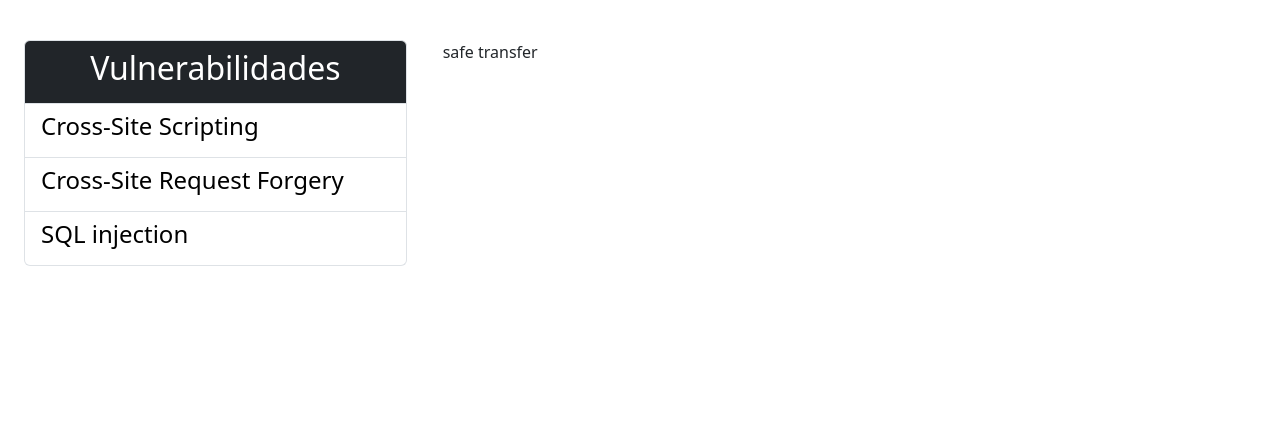
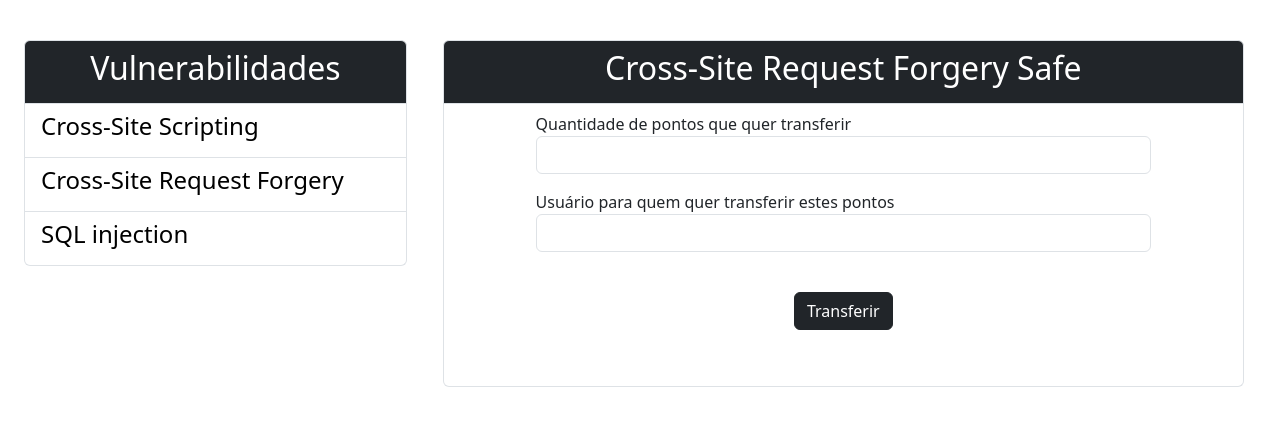
Before and after one commit to Lucas-Vini/vul-flask, a Flask app: page /cross_site_request_forgery_safe in a window 1280 px wide. Shown: the part 56-482 px from the top of the page. Run offline with Flask 3, Linux system fonts and the light colour scheme; the visitor is signed in with stand-in values (Sample User, id 1); some libraries are stand-ins or nearby versions.

Commit message:
safe transfer forms

```diff
--- a/app/templates/cross_site_request_forgery_safe.html
+++ b/app/templates/cross_site_request_forgery_safe.html
@@ -1,5 +1,42 @@
 {% extends 'base.html' %}
 
 {% block container %}
-    safe transfer
+<ul class="list-group nav nav-pills">
+    <li class="list-group-item list-group-item-action text-center bg-dark "><h2 class="text-white">Cross-Site Request Forgery Safe</h2></li>
+    <li class="list-group-item">
+        <div class="container-fluid">
+            <div class="row">
+                <div class="col-sm-10 offset-1">
+                    <form action="" method="post" novalidate>
+                        {{ form.hidden_tag() }}
+                        <div class="form-group">
+                            <p>
+                                {{ form.value.label }}<br>
+                                {{ form.value(size=32, class_="form-control") }}
+                            </p>
+                            <div class="row">
+                            </div>
+                        </div>
+                        <div class="form-group">
+                            <p>
+                                {{ form.send_to.label }}<br>
+                                {{ form.send_to(size=32, class_="form-control") }}
+                            </p>
+                            <div class="row">
+                                <span>&nbsp;</span>
+                            </div>
+                        </div>
+                        <div class="form-group">
+                            <div class="row">
+                            </div>
+                        <div class="text-center">
+                            {{ form.submit(class_="btn btn-dark") }}
+                        </div>
+
+                    </form>
+                </div>
+            </div>
+        </div>
+    </li>
+</ul>
 {% endblock %}
--- a/app/vulapp/forms/cross_site_request_forgery.py
+++ b/app/vulapp/forms/cross_site_request_forgery.py
@@ -7,5 +7,4 @@ class TransferForm(FlaskForm):
                                                                                  NumberRange(0, 10000000, "Valor fora do intervalo aceitável (0 < valor < 10000000)")])
     send_to = StringField('Usuário para quem quer transferir estes pontos', validators=[DataRequired("Usuário não pode ser nulo"),
                                                                                         Length(0, 34, "Usuário inválido")])
-    csrf = BooleanField('CSRF')
     submit = SubmitField('Transferir')
--- a/app/vulapp/views/cross_site_request_forgery.py
+++ b/app/vulapp/views/cross_site_request_forgery.py
@@ -16,7 +16,12 @@ def safe_transfer():
 	if not current_user.is_authenticated:
 		return redirect('/cross_site_request_forgery_select')
 
-	return render_template('cross_site_request_forgery_safe.html', title="Transferir")
+	form = TransferForm()
+
+	if form.validate_on_submit():
+		pass
+
+	return render_template('cross_site_request_forgery_safe.html', title="Transferir", form=form)
 
 @cross_site_request_forgery.route("/cross_site_request_forgery_vulnerable", methods = ['GET', 'POST'])
 def vul_transfer():
```
